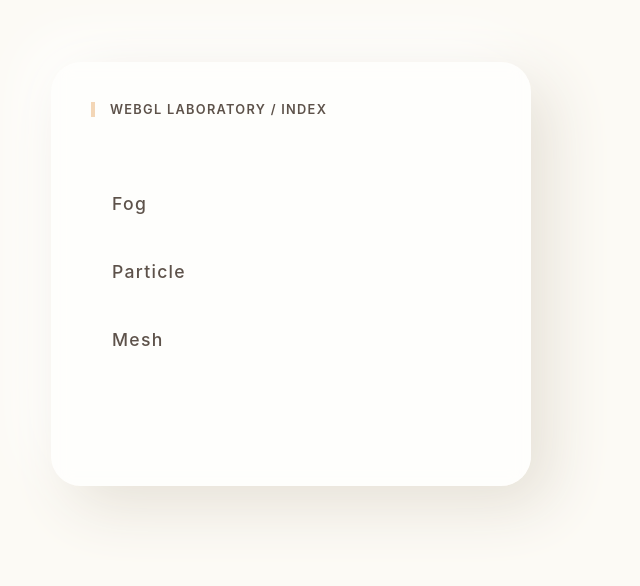
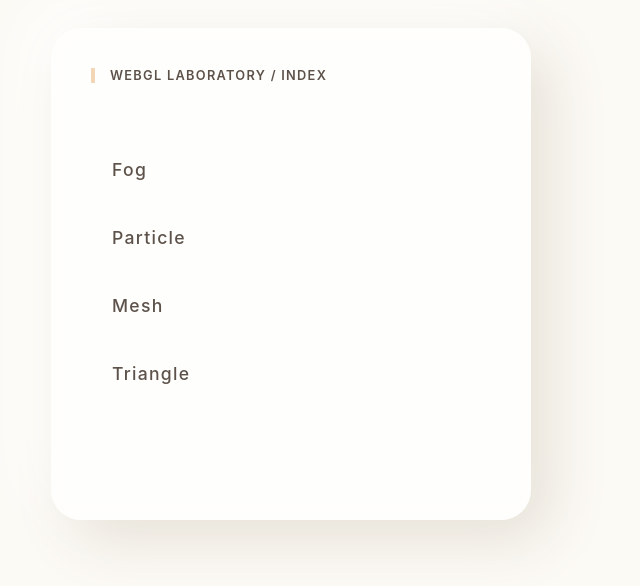
Before and after one commit to tatamyiwathy/pastelmike_webgl, a plain HTML site: page index.html in a window 1280 px wide. Shown: the part 126-712 px from the top of the page, without its empty margins (349-989 px from the left). Drawn offline with Linux system fonts and the light colour scheme.

Commit message:
Update index.html

```diff
--- a/index.html
+++ b/index.html
@@ -121,6 +121,7 @@ nav {
             <a href="samples/cube_sample.html" class="sample-link">Fog</a>
             <a href="samples/particle_sample.html" class="sample-link">Particle</a>
             <a href="samples/teapot_sample.html" class="sample-link">Mesh</a>
+            <a href="samples/triangle_sample.html" class="sample-link">Triangle</a>
         </nav>
 
         <div class="footer-info">
```
